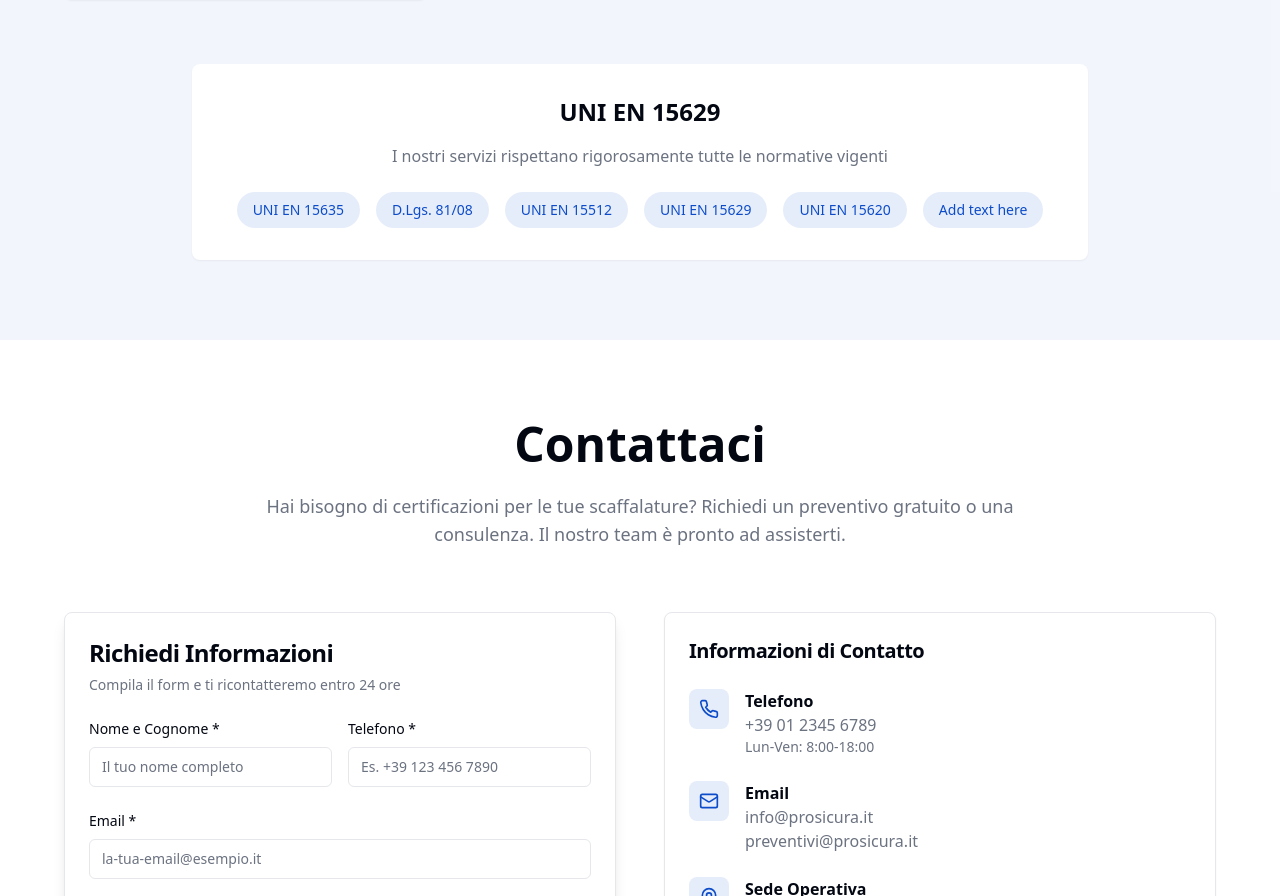
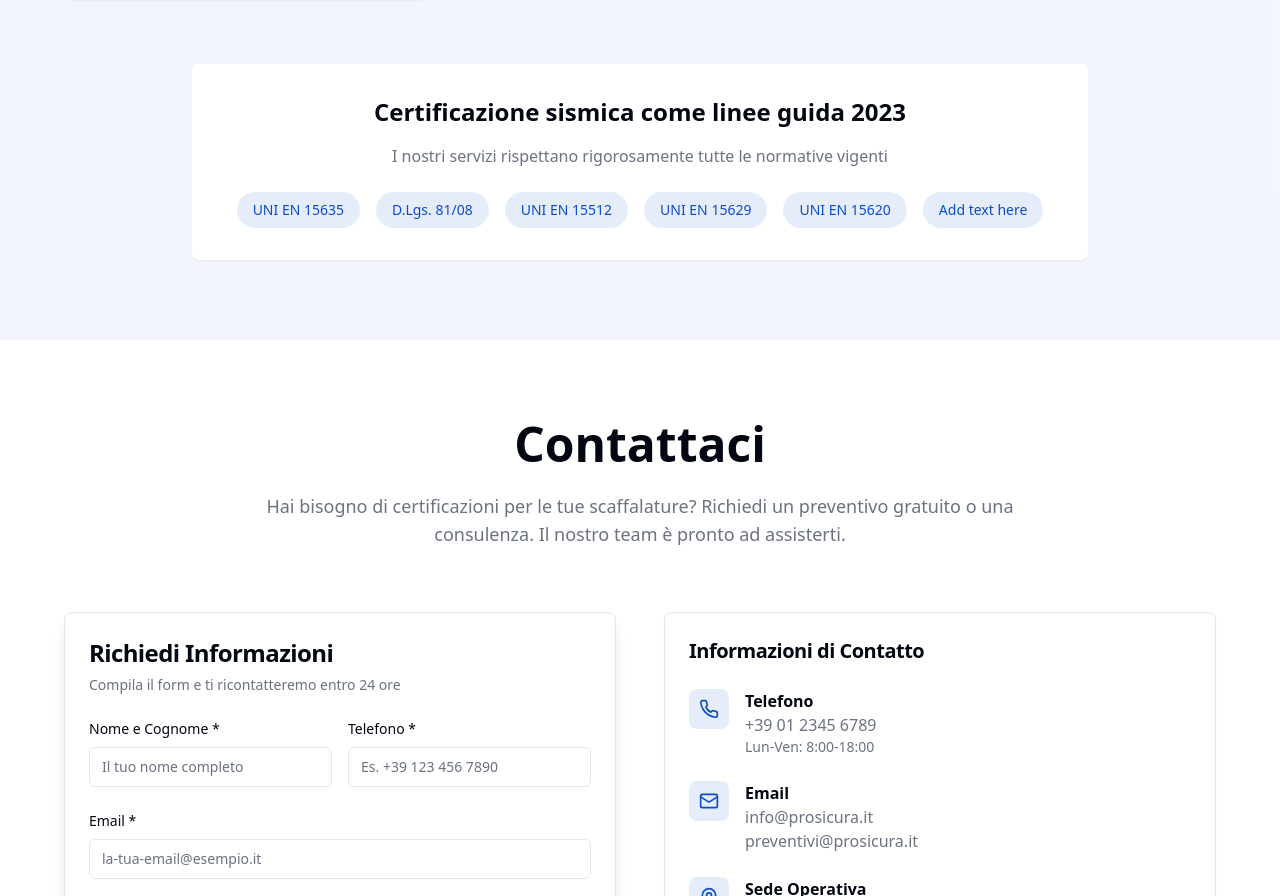
Before and after one commit to FAV-art/pro-sicura-web, a React (Vite) app: page / in a window 1280 px wide. Shown: the part 3111-4007 px from the top of the page. Built offline with nearby package versions, Linux system fonts and the light colour scheme.

Commit message:
Visual edit in Lovable
Edited UI in Lovable

```diff
--- a/src/components/Trust.tsx
+++ b/src/components/Trust.tsx
@@ -50,7 +50,7 @@ export const Trust = () => {
         {/* Sezione normative */}
         <div className="mt-16 bg-background rounded-lg p-8 shadow-sm max-w-4xl mx-auto">
           <div className="text-center">
-            <h3 className="text-2xl font-bold text-foreground mb-4">UNI EN 15629</h3>
+            <h3 className="text-2xl font-bold text-foreground mb-4">Certificazione sismica come linee guida 2023</h3>
             <p className="text-muted-foreground mb-6">
               I nostri servizi rispettano rigorosamente tutte le normative vigenti
             </p>
```
